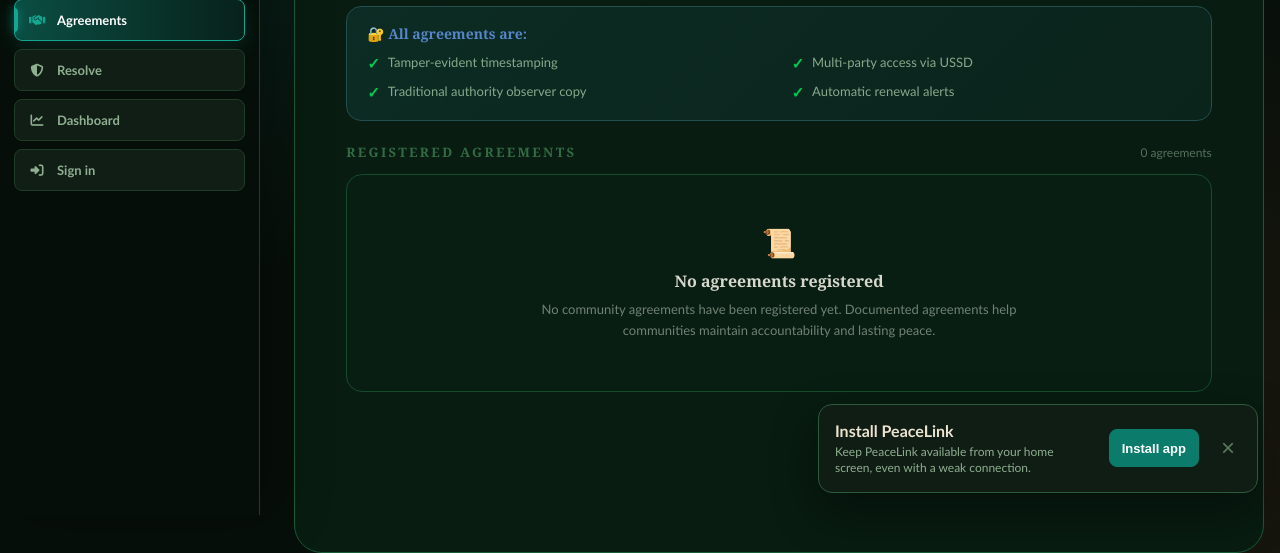
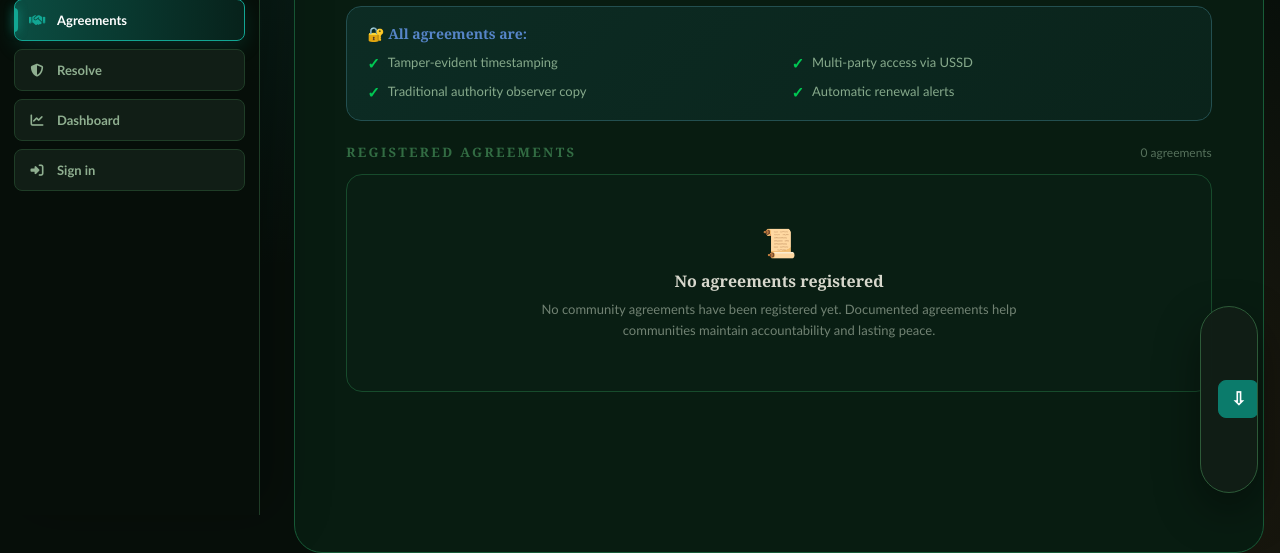
Before and after one commit to Akpanebong/PeaceLink, a Django app: page /agreements/ in a window 1280 px wide. Shown: the part 285-838 px from the top of the page. Run offline with Django 5.2, Linux system fonts and the light colour scheme; data that the repository does not hold is empty; parts of the project's set-up code (start-up, migrations or seed data) failed here and were passed over.

Commit message:
enabled PWA-offline mode

```diff
--- a/static/css/peacelink.css
+++ b/static/css/peacelink.css
@@ -219,11 +219,19 @@ input[type="checkbox"] { width: auto; margin-right: 6px; }
 .connectivity-dot { width: 8px; height: 8px; border-radius: 50%; background: var(--green); box-shadow: 0 0 0 3px rgba(39,174,96,.14); }
 .connectivity-status.is-offline { color: var(--amber); }
 .connectivity-status.is-offline .connectivity-dot { background: var(--amber); box-shadow: 0 0 0 3px rgba(240,165,0,.14); }
-.install-prompt { position: fixed; right: 22px; bottom: 22px; z-index: 100; display: flex; align-items: center; gap: 16px; width: min(440px, calc(100% - 32px)); padding: 16px; border: 1px solid var(--border-hi); border-radius: 14px; background: rgba(17,30,22,.98); box-shadow: 0 18px 45px rgba(0,0,0,.42); }
-.install-prompt-copy { display: grid; gap: 4px; flex: 1; }
+.install-prompt { position: fixed; right: 22px; bottom: 22px; z-index: 100; display: flex; align-items: center; gap: 10px; width: 58px; min-height: 52px; padding: 7px; border: 1px solid var(--border-hi); border-radius: 999px; background: rgba(17,30,22,.98); box-shadow: 0 18px 45px rgba(0,0,0,.42); overflow: hidden; }
+.install-prompt[hidden], .offline-toast[hidden] { display: none !important; }
+.install-prompt:hover, .install-prompt:focus-within { width: min(440px, calc(100% - 32px)); padding: 16px 44px 16px 16px; border-radius: 14px; }
+.install-prompt-copy { display: grid; gap: 4px; flex: 1; min-width: 0; opacity: 0; transition: opacity .15s ease; }
+.install-prompt:hover .install-prompt-copy, .install-prompt:focus-within .install-prompt-copy { opacity: 1; }
 .install-prompt-copy strong { color: var(--text); }
 .install-prompt-copy span { color: var(--muted); font-size: 12px; line-height: 1.35; }
-.install-dismiss { border: 0; background: transparent; color: var(--dim); font-size: 24px; cursor: pointer; }
+.install-button { flex: 0 0 auto; white-space: nowrap; }
+.install-button > span:first-child { font-size: 18px; line-height: 1; }
+.install-button > span:last-child { display: none; }
+.install-prompt:hover .install-button > span:last-child, .install-prompt:focus-within .install-button > span:last-child { display: inline; }
+.install-dismiss { position: absolute; top: 50%; right: 9px; display: block; border: 0; background: transparent; color: var(--dim); font-size: 24px; cursor: pointer; opacity: 0; pointer-events: none; transform: translateY(-50%); }
+.install-prompt:hover .install-dismiss, .install-prompt:focus-within .install-dismiss { opacity: 1; pointer-events: auto; }
 .offline-toast { position: fixed; left: 50%; bottom: 24px; z-index: 110; transform: translateX(-50%); width: min(520px, calc(100% - 32px)); padding: 12px 16px; border: 1px solid var(--border-hi); border-radius: 10px; background: var(--card-light); color: var(--text); box-shadow: 0 12px 30px rgba(0,0,0,.35); text-align: center; }
 @media (max-width: 760px) {
   .shell { width: min(100% - 24px, 540px); }
@@ -244,4 +252,5 @@ input[type="checkbox"] { width: auto; margin-right: 6px; }
   main { padding-bottom: 70px; }
   .connectivity-status { margin-right: 44px; }
   .install-prompt { right: 16px; bottom: 82px; }
+  .install-prompt:focus-within { width: min(440px, calc(100% - 32px)); }
 }
--- a/static/js/offline.js
+++ b/static/js/offline.js
@@ -56,22 +56,32 @@
     let items;
     try { items = await readQueue(); } catch (_) { return; }
     let synced = 0;
+    let blocked = false;
     for (const item of items) {
       try {
         const response = await fetch(item.url, {
           method: "POST",
+          redirect: "manual",
           credentials: "same-origin",
           headers: { "Content-Type": "application/x-www-form-urlencoded;charset=UTF-8", "X-Offline-Queue-ID": item.id },
           body: item.body
         });
-        if (!response.ok && response.status >= 500) break;
-        if (response.ok || (response.status >= 400 && response.status < 403)) {
+        // Django CreateViews and successful POST handlers redirect. A 200 is
+        // commonly an invalid form rendered again, so it must not be treated
+        // as a successful synchronization.
+        const redirected = response.type === "opaqueredirect" || (response.status >= 300 && response.status < 400);
+        const apiSuccess = response.status >= 201 && response.status < 300;
+        if (redirected || apiSuccess) {
           await removeQueued(item.id);
           synced += 1;
-        } else if (response.status === 401 || response.status === 403) break;
+        } else {
+          blocked = true;
+          break;
+        }
       } catch (_) { break; }
     }
     if (synced) showToast(`${synced} offline update${synced === 1 ? "" : "s"} synchronized.`);
+    if (blocked) showToast("An offline update could not be validated and is still queued. Please review it while online.");
   }
 
   function updateConnectivity() {
@@ -105,7 +115,7 @@
   window.addEventListener("beforeinstallprompt", (event) => {
     event.preventDefault();
     deferredInstallPrompt = event;
-    if (!localStorage.getItem("peacelink-install-dismissed") && installPrompt) installPrompt.hidden = false;
+    if (installPrompt) installPrompt.hidden = false;
   });
   document.querySelector("[data-install-app]")?.addEventListener("click", async () => {
     if (deferredInstallPrompt) {
@@ -118,15 +128,18 @@
     const isApple = /iphone|ipad|ipod/i.test(navigator.userAgent);
     showToast(isApple
       ? "To install PeaceLink: tap Share, then Add to Home Screen."
-      : "Use your browser menu and choose Install PeaceLink or Add to Home screen.");
+      : (window.isSecureContext
+        ? "Your browser has not enabled one-click installation. Open the browser menu and choose Install PeaceLink or Add to Home screen."
+        : "One-click installation requires HTTPS. Open PeaceLink over HTTPS, then choose Install PeaceLink from your browser menu."));
   });
-  document.querySelector("[data-dismiss-install]")?.addEventListener("click", () => {
-    localStorage.setItem("peacelink-install-dismissed", "1");
+  document.querySelector("[data-dismiss-install]")?.addEventListener("click", (event) => {
+    event.preventDefault();
+    event.stopPropagation();
     if (installPrompt) installPrompt.hidden = true;
   });
   window.addEventListener("appinstalled", () => { if (installPrompt) installPrompt.hidden = true; });
 
-  if (!window.matchMedia("(display-mode: standalone)").matches && !localStorage.getItem("peacelink-install-dismissed")) {
+  if (!window.matchMedia("(display-mode: standalone)").matches) {
     window.setTimeout(() => { if (installPrompt) installPrompt.hidden = false; }, 1200);
   }
 
--- a/templates/base.html
+++ b/templates/base.html
@@ -735,7 +735,10 @@
       <strong>Install PeaceLink</strong>
       <span>Keep PeaceLink available from your home screen, even with a weak connection.</span>
     </div>
-    <button class="btn primary" type="button" data-install-app>Install app</button>
+    <button class="btn primary install-button" type="button" data-install-app>
+      <span aria-hidden="true">⇩</span>
+      <span>Install app</span>
+    </button>
     <button class="install-dismiss" type="button" data-dismiss-install aria-label="Dismiss install prompt">&times;</button>
   </div>
 
```
